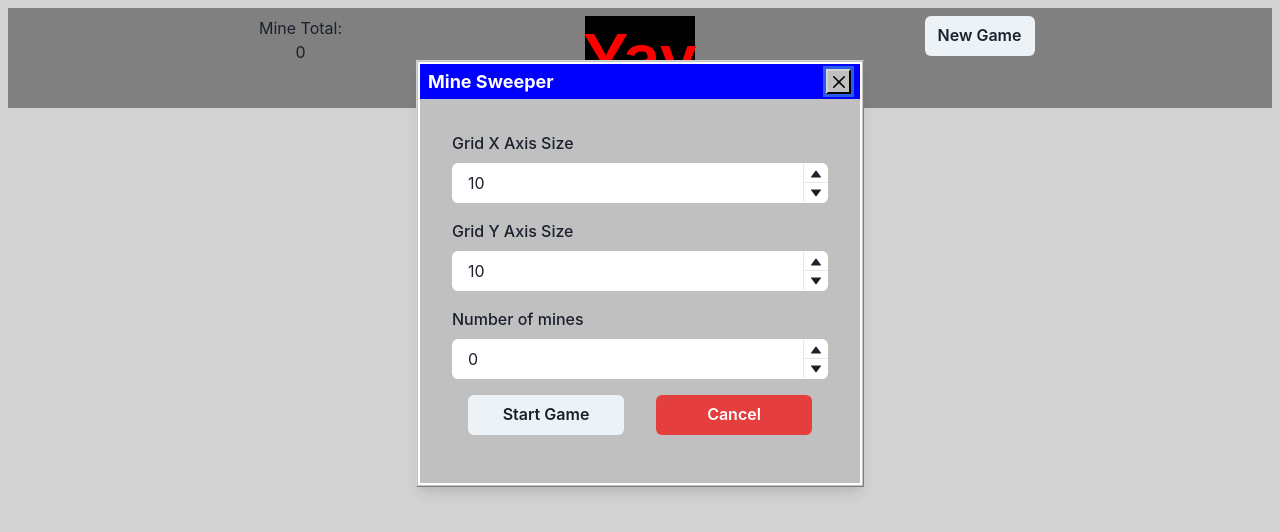
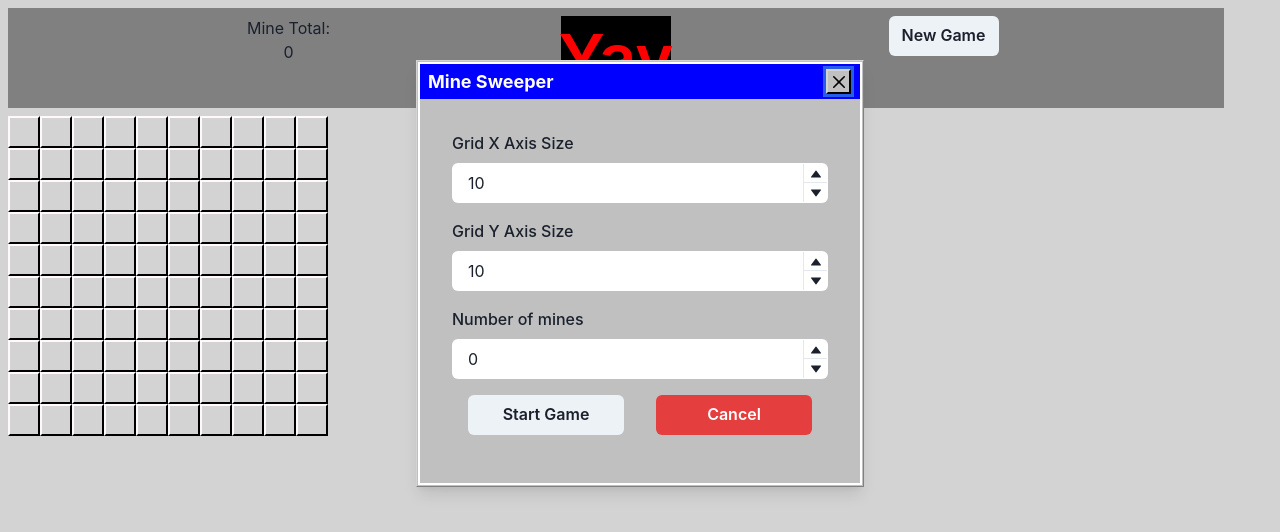
Before and after one commit to oldben87/windows-games, a React (Create React App) app: page /minesweeper in a window 1280 px wide. Shown: the top 532 px of the page. Built offline with nearby package versions, Linux system fonts and the light colour scheme.

Commit message:
Update styling to be responsive

```diff
--- a/src/components/Minesweeper/furniture/Background.tsx
+++ b/src/components/Minesweeper/furniture/Background.tsx
@@ -13,7 +13,8 @@ export const Background = ({children}: BackgroundProps) => {
       background="lightGrey"
       p={2}
       direction="column"
-      alignItems="center"
+      alignItems="flex-start"
+      overflow="scroll"
     >
       {children}
     </Flex>
--- a/src/components/Minesweeper/furniture/GameHeader.tsx
+++ b/src/components/Minesweeper/furniture/GameHeader.tsx
@@ -9,7 +9,7 @@ export const GameHeader = ({
   openNewGameModal: () => void
 }) => {
   return (
-    <Flex h="100px" bgColor="grey" w="100%" p={2} justify="space-evenly">
+    <Flex h="100px" bgColor="grey" w="95vw" p={2} justify="space-evenly">
       <Flex direction="column" alignItems="center" w="110px">
         <Text>Mine Total:</Text>
         <Text>{gameVariables.mineCount}</Text>
--- a/src/components/Minesweeper/furniture/MineField.tsx
+++ b/src/components/Minesweeper/furniture/MineField.tsx
@@ -12,7 +12,7 @@ export const MineField = ({
   gameVariables: GameVariables
 }) => {
   return (
-    <Flex m={2}>
+    <Flex mt={2} direction="column">
       {gameState.map((row, i) => {
         return (
           <MineRow
--- a/src/components/Minesweeper/furniture/MineRow.tsx
+++ b/src/components/Minesweeper/furniture/MineRow.tsx
@@ -14,7 +14,7 @@ export const MineRow = ({
   gameVariables: GameVariables
 }) => {
   return (
-    <Flex direction="column">
+    <Flex direction="row">
       {gameRow.map((square) => (
         <MineSquare
           mineSquare={square}
--- a/src/components/Minesweeper/furniture/NewGameModal.tsx
+++ b/src/components/Minesweeper/furniture/NewGameModal.tsx
@@ -100,17 +100,17 @@ export function NewGameModal({
               variant="windows"
               max={25}
               clampValueOnBlur={false}
-              value={gameVariables.gameYCount}
+              value={gameVariables.gameXCount}
               onChange={(value) => {
                 if (value.length && parseInt(value) > 0) {
                   setGameVariables({
                     ...gameVariables,
-                    gameYCount: parseInt(value),
+                    gameXCount: parseInt(value),
                   })
                 } else {
                   setGameVariables({
                     ...gameVariables,
-                    gameYCount: 0,
+                    gameXCount: 0,
                   })
                 }
               }}
@@ -128,17 +128,17 @@ export function NewGameModal({
               variant="windows"
               max={25}
               clampValueOnBlur={false}
-              value={gameVariables.gameXCount}
+              value={gameVariables.gameYCount}
               onChange={(value) => {
                 if (value.length && parseInt(value) > 0) {
                   setGameVariables({
                     ...gameVariables,
-                    gameXCount: parseInt(value),
+                    gameYCount: parseInt(value),
                   })
                 } else {
                   setGameVariables({
                     ...gameVariables,
-                    gameXCount: 0,
+                    gameYCount: 0,
                   })
                 }
               }}
--- a/src/components/Solitaire/furniture/Background.tsx
+++ b/src/components/Solitaire/furniture/Background.tsx
@@ -12,6 +12,7 @@ export const Background = ({children}: Props) => {
       minWidth="100%"
       background="primaryGreen"
       p={2}
+      overflow="scroll"
     >
       {children}
     </Flex>
```
